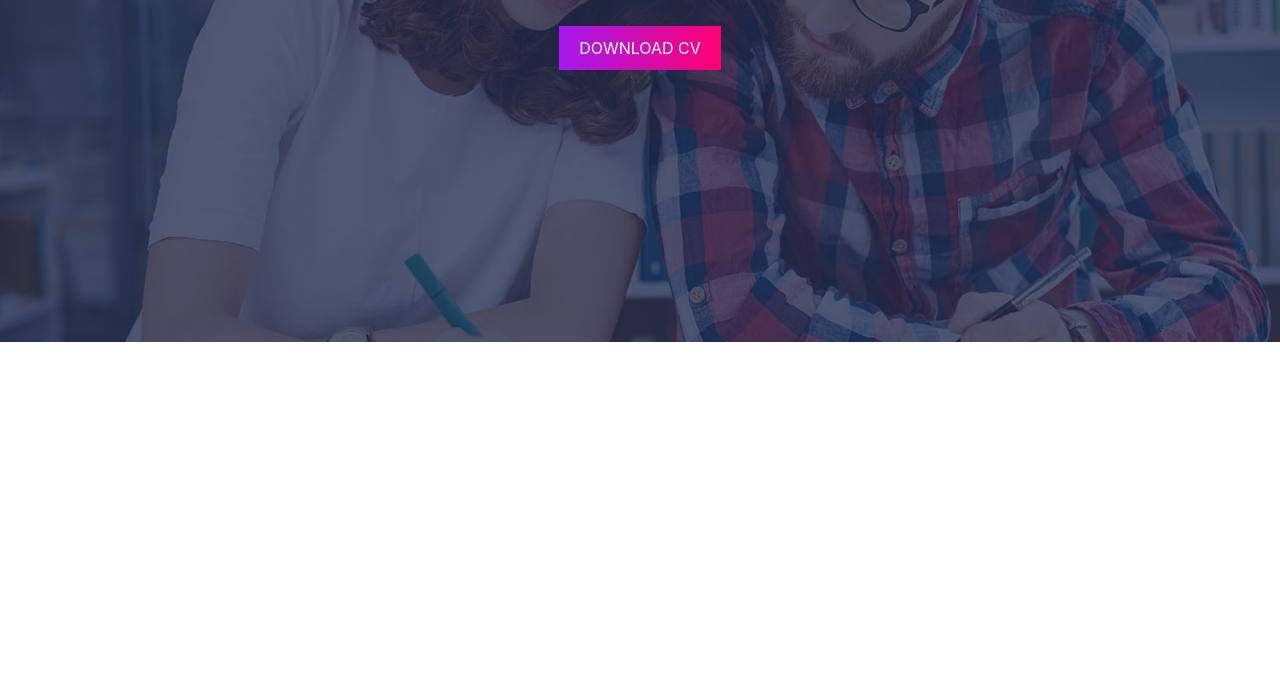
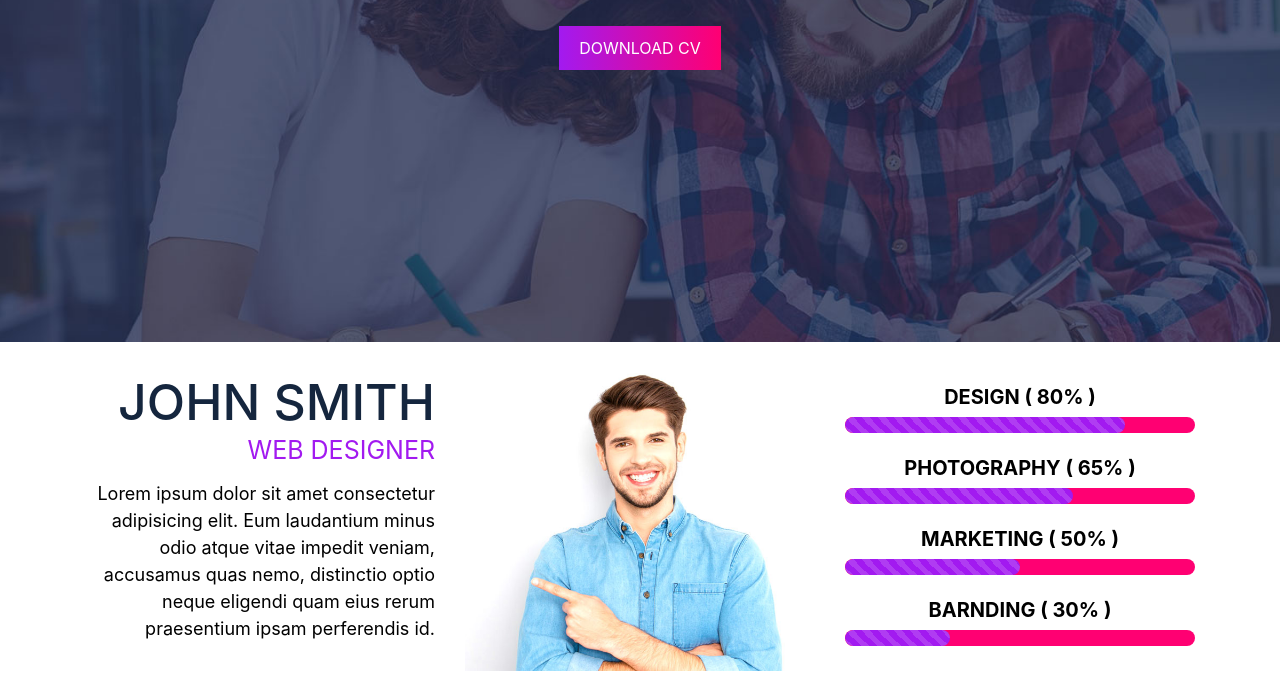
Before and after one commit to SHAONROY/Creative-One-Page-Portfolio-Website, a plain HTML site: page index.html in a window 1280 px wide. Shown: the part 428-1109 px from the top of the page. Before the commit the page ends 800 px from the top, so only its background shows below. Drawn offline with nearby package versions, Linux system fonts and the light colour scheme.

Commit message:
Complete About Me Section

```diff
--- a/css/style.css
+++ b/css/style.css
@@ -5,6 +5,9 @@
 }
 a {
     text-decoration: none;
+}
+img {
+    width: 100%;
 }
 #header {
     background-color: #15263e !important;
@@ -93,12 +96,59 @@ button:focus{
     background: linear-gradient(to right,#a21af0,#ff0072);
     margin-top: 20px;
 }
-/* @media screen and (mix-width:576px) {
-    .main-banner span {
-        font-size: 20px;
-        text-transform: capitalize;
-    }
-} */
+/* Start About Me Section */
+#about-me {
+    padding: 10px 0px;
+    background: #ffffff;
+    color: #000;
+}
+.my-description {
+    padding: 20px 0 10px;
+    text-align: right;
+}
+.my-description h2 {
+    font-size: 50px;
+    color: #15263e;
+    margin-bottom: 0px;
+}
+.my-description span {
+    font-size: 25px;
+    color: #a21af0;
+}
+.my-description p {
+    padding-top: 10px;
+    font-size: 18px;
+}
+.skills {
+    padding: 30px 0 10px;
+}
+.skills span {
+    display: block;
+    text-align: center;
+    font-size: 20px;
+    padding-bottom: 5px;
+    font-weight: bold;
+    text-transform: uppercase;
+}
+.skills .progress {
+    background-color: #ff0072;
+    border-radius: 20px;
+}
+.skills .progress-bar {
+    background-color: #a21af0;
+    border-radius: 20px;
+}
+.skills span:nth-child(3) {
+    padding-top: 20px;
+}
+.skills span:nth-child(5) {
+    padding-top: 20px;
+}
+.skills span:nth-child(7) {
+    padding-top: 20px;
+}
+/* End About Me Section  */
+/* Extra Small Device Media Qurey */
 @media (max-width: 576px) {
    .main-banner span {
        font-size: 80px;
@@ -111,3 +161,58 @@ button:focus{
        font-size: 17px;
    }
   }
+  /* Large Device media Qurey */
+@media ( min-width: 768px) and (max-width: 992px){
+    /* Strat About Me Section  */
+    .my-description h2 {
+        font-size: 30px;
+    }
+    .my-description span {
+        font-size: 18px;
+    }
+    .my-description p {
+        font-size: 14px;
+    }
+    .skills span {
+        font-size: 16px;
+    }
+    .skills span:nth-child(3) {
+        padding-top: 5px;
+    }
+    .skills span:nth-child(5) {
+        padding-top: 5px;
+    }
+    .skills span:nth-child(7) {
+        padding-top: 5px;
+    }
+    .image img {
+        margin-top: 45px;
+    }
+    /* End About Me Section  */
+}
+@media (min-width: 992px) and (max-width: 1200px) {
+    /* About Me Section  */
+    .my-description h2 {
+        font-size: 40px;
+    }
+    .my-description span {
+        font-size: 30px;
+    }
+    .my-description p {
+        font-size: 16px;
+        padding-top: 0px;
+    }
+    .skills span {
+        font-size: 20px;
+    }
+    .skills span:nth-child(3) {
+        padding-top: 10px;
+    }
+    .skills span:nth-child(5) {
+        padding-top: 10px;
+    }
+    .skills span:nth-child(7) {
+        padding-top: 10px;
+    }
+    /* End About Me Section  */
+}
--- a/index.html
+++ b/index.html
@@ -50,6 +50,46 @@
        </div>
    </section>
    <!-- End Banner section -->
+   <!-- Start About Me Section -->
+   <section id="about-me">
+       <div class="container">
+           <div class="row">
+               <div class="col-md-4">
+                   <div class="my-description">
+                       <h2>JOHN SMITH</h2>
+                        <span>WEB DESIGNER</span>
+                        <P>Lorem ipsum dolor sit amet consectetur adipisicing elit. Eum laudantium minus odio atque vitae impedit veniam, accusamus quas nemo, distinctio optio neque eligendi quam eius rerum praesentium ipsam perferendis id.</P>
+                   </div>
+               </div>
+               <div class="col-md-4">
+                   <div class="image">
+                       <img src="image/about-me.jpg" class="img-fluid" alt="">
+                   </div>
+               </div>
+               <div class="col-md-4">
+                   <div class="skills">
+                       <span>Design ( 80% )</span>
+                       <div class="progress">
+                           <div class="progress-bar progress-bar-animated progress-bar-striped" style="width:80%"></div>
+                       </div>
+                       <span>Photography ( 65% )</span>
+                       <div class="progress">
+                           <div class="progress-bar progress-bar-animated progress-bar-striped" style="width:65%"></div>
+                       </div>
+                       <span>marketing ( 50% )</span>
+                       <div class="progress">
+                           <div class="progress-bar progress-bar-animated progress-bar-striped" style="width:50%"></div>
+                       </div>
+                       <span>barnding ( 30% )</span>
+                       <div class="progress">
+                           <div class="progress-bar progress-bar-animated progress-bar-striped" style="width:30%"></div>
+                       </div>
+                   </div>
+               </div>
+           </div>
+       </div>
+   </section>
+   <!-- End About Me Seciton  -->
 <script  src="js/jquery-1.10.2.min.js"></script>
 <script  src="js/popper.min.js"></script>
 <script  src="js/bootstrap.min.js"></script>
```
Also changed, not shown: 1 other file.
